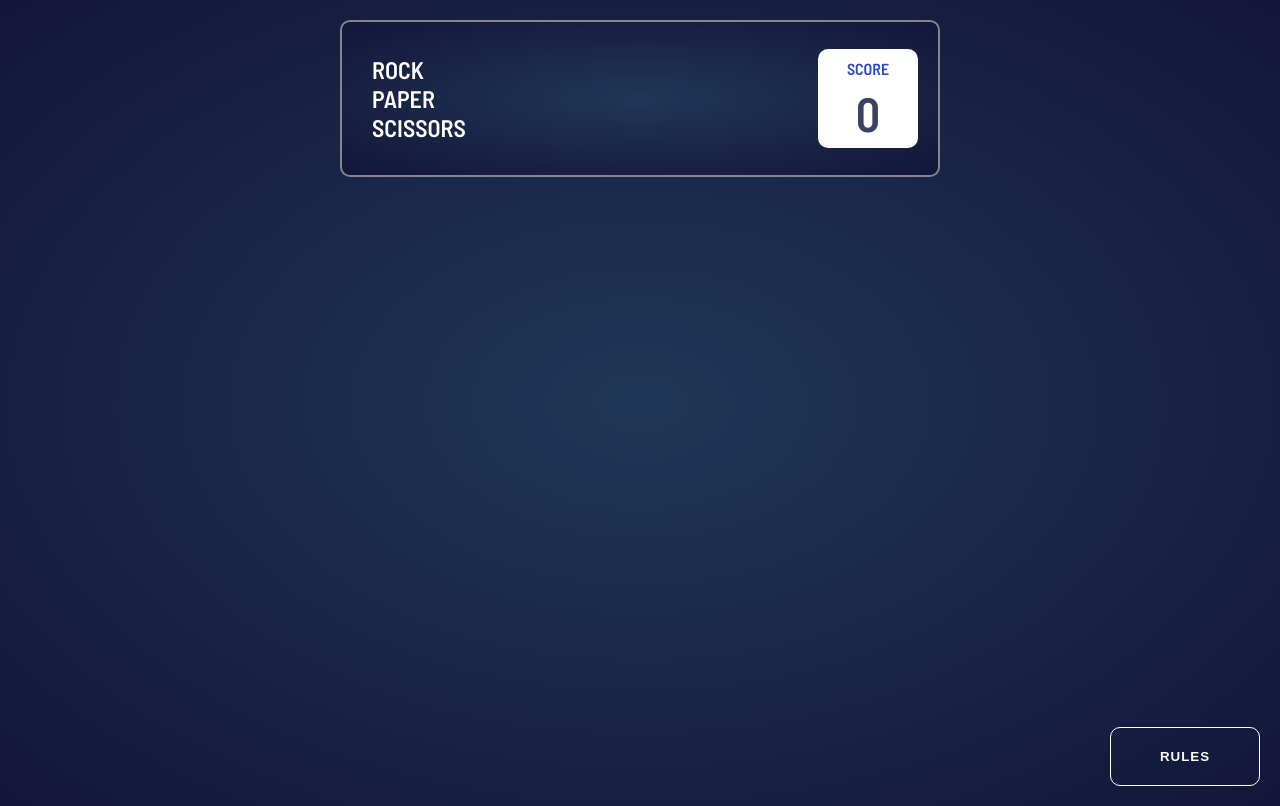
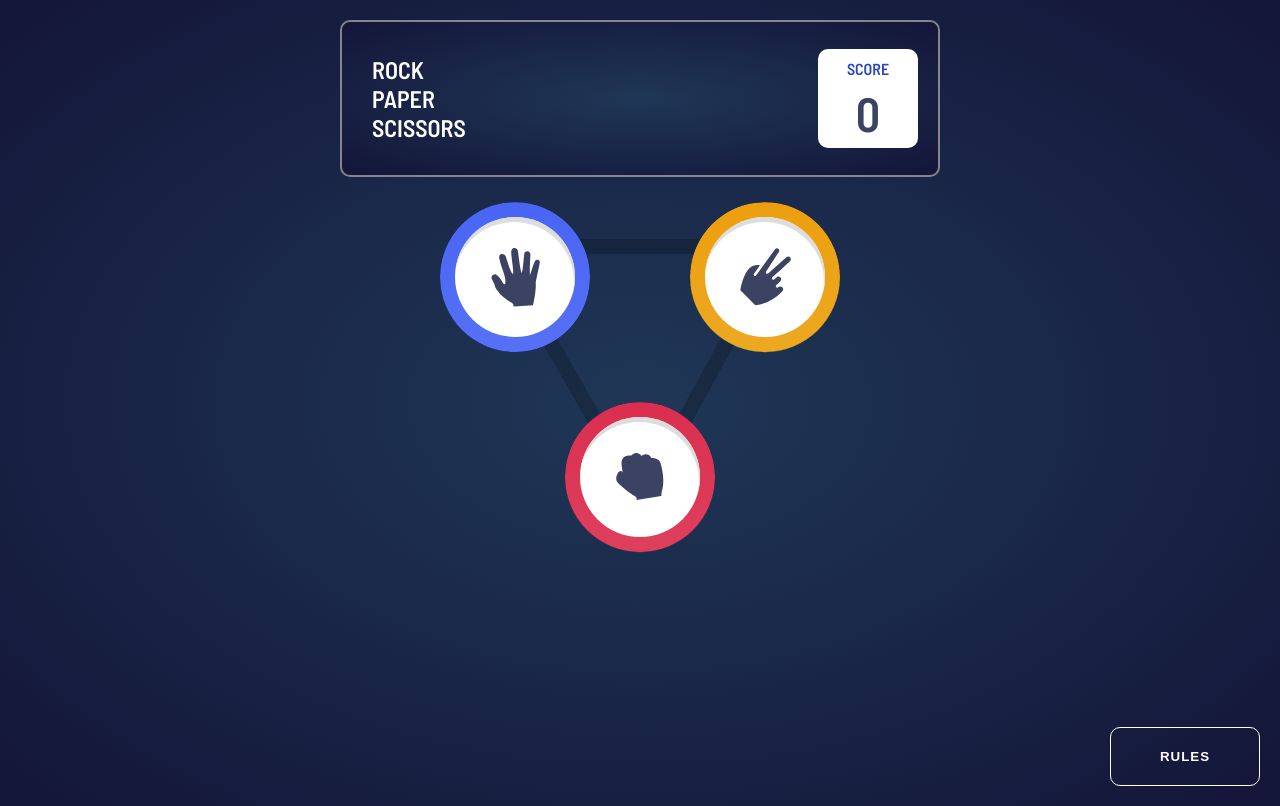
Before and after one commit to osocaramelosofer/Rock-Paper-Scissors, a plain HTML site: page index.html in a window 1280 px wide. Drawn offline with Linux system fonts and the light colour scheme.

Commit message:
empezando logica js

```diff
--- a/index.html
+++ b/index.html
@@ -41,7 +41,29 @@
         </div>
 
         <div class="gameApp">
-
+            <div class="gameBoard">
+                <button id="btn hand-rock" class="option option1">
+                    <div class="option__border1">
+                        <div class="option__content">
+                            <img src="./assets/icon-paper.svg" alt="paper">
+                        </div>
+                    </div>
+                </button>
+                <button id="btn hand-scissors" class="option option2">
+                    <div class="option__border2">
+                        <div class="option__content">
+                            <img src="./assets/icon-scissors.svg" alt="scissors">
+                        </div>
+                    </div>
+                </button>
+                <button id="btn hand-paper" class="option option3">
+                    <div class="option__border3">
+                        <div class="option__content">
+                            <img src="./assets/icon-rock.svg" alt="rock">
+                        </div>
+                    </div>
+                </button>
+            </div>
         </div>
 
         <button class="rulesModalButton">rules</button>
--- a/js/app.js
+++ b/js/app.js
@@ -1,6 +1,10 @@
 const bntRules   = document.querySelector('.rulesModalButton');
 const rulesModal = document.querySelector('.rulesModal');
 const btnClose   = document.querySelector('#btnClose');
+
+const btns       = document.querySelectorAll('.btn').className;
+const classeBtns = ["hand-paper","hand-rock"];
+console.log(btns);
 
 /*Eventos */
 bntRules.addEventListener('click', ()=>{
--- a/styles/global.css
+++ b/styles/global.css
@@ -20,3 +20,101 @@ body {
     height: calc(100vh - 250px);
     width: auto;
 }
+.gameBoard {
+    width: 500px;
+    height: 400px;
+    background: url('../assets/bg-triangle.svg') no-repeat center ;
+    display: grid;
+    grid-template-columns: repeat(4, 1fr);
+    grid-template-rows: 1fr 1fr;
+    grid-template-areas: "option1 option1 option2 option2" ". option3 option3 .";
+    align-items: center;
+    justify-items: center;
+}
+.option {
+    background: none;
+    border: none;
+    width: 150px;
+    height: 150px;
+    outline: none;
+    clip-path: circle(50% at 50% 50%);
+}
+
+.option__border1 {
+    width: inherit;
+    height: inherit;
+    background-image: linear-gradient(  hsl(230, 89%, 62%) , hsl(230, 89%, 65%));
+    border-radius: 50%;
+    overflow: hidden;
+    display: flex;
+    justify-content: center;
+    align-items: center;
+    box-shadow: 0px 8px hsl(221, 89%, 33%);
+
+}
+.option__border2 {
+    width: inherit;
+    height: inherit;
+    background-image: linear-gradient( hsl(39, 89%, 49%) , hsl(40, 84%, 53%));
+    border-radius: 50%;
+    overflow: hidden;
+    display: flex;
+    justify-content: center;
+    align-items: center;
+    box-shadow: 0px 8px hsl(46, 95%, 41%);
+
+}
+.option__border3 {
+    width: inherit;
+    height: inherit;
+    background-image: linear-gradient( hsl(349, 71%, 52%) , hsl(349, 70%, 56%));
+    border-radius: 50%;
+    overflow: hidden;
+    display: flex;
+    justify-content: center;
+    align-items: center;
+    box-shadow: 0px 8px hsl(349, 68%, 45%);
+
+}
+
+.option__content {
+    background-color: #FFF;
+    width: 80%;
+    height: 80%;
+    border-radius: 50%;
+    display: flex;
+    justify-content: center;
+    align-items: center;
+    box-shadow: inset -1px 5px #ddd;
+}
+
+.option1 {
+    grid-area: option1;
+}
+.option:link,
+.option:visited {
+    text-transform: uppercase;
+    text-decoration: none;
+    padding: 15px 40px;
+    display: inline-block;
+    border-radius: 100px;
+    transition: all .2;
+}
+.option:hover {
+    transform: translateY(-3px);
+    box-shadow: 0 10px 20px rgba(0,0,0,.2);
+    border: none;
+}
+.option:active {
+    transform: translateY(-1px);
+    box-shadow: 0 5px 20px rgba(0,0,0,.2);
+    border: none;
+}
+
+.option2 {
+    grid-area: option2;
+}
+
+.option3 {
+    grid-area: option3;
+}
```
